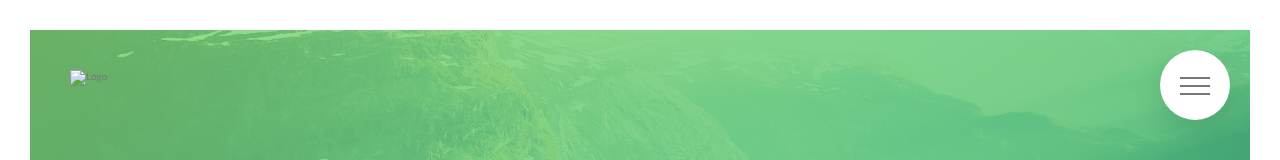
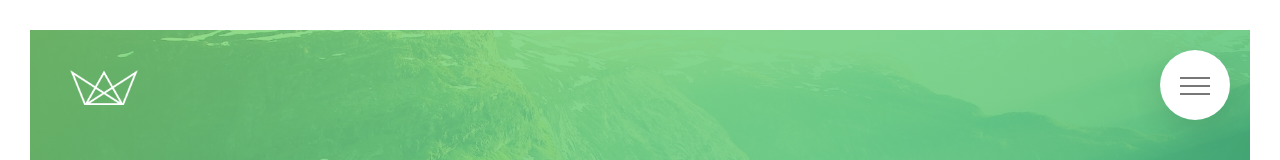
Before and after one commit to ppuneet64/natours, a website: page index.html in a window 1280 px wide. Shown: the top 160 px of the page. Drawn offline with Linux system fonts and the light colour scheme; the site is published under a folder, as on GitHub Pages, so addresses that start at the root find nothing.

Commit message:
Logo Loading issue fixed

```diff
--- a/index.html
+++ b/index.html
@@ -43,7 +43,7 @@
     </div>
     <header class="header">
       <div class="header--logo-box">
-        <img src="/img/logo-white.png" alt="Logo" class="header--logo" />
+        <img src="img/logo-white.png" alt="Logo" class="header--logo" />
       </div>
       <div class="header--text-box">
         <h1 class="heading-primary">
```
